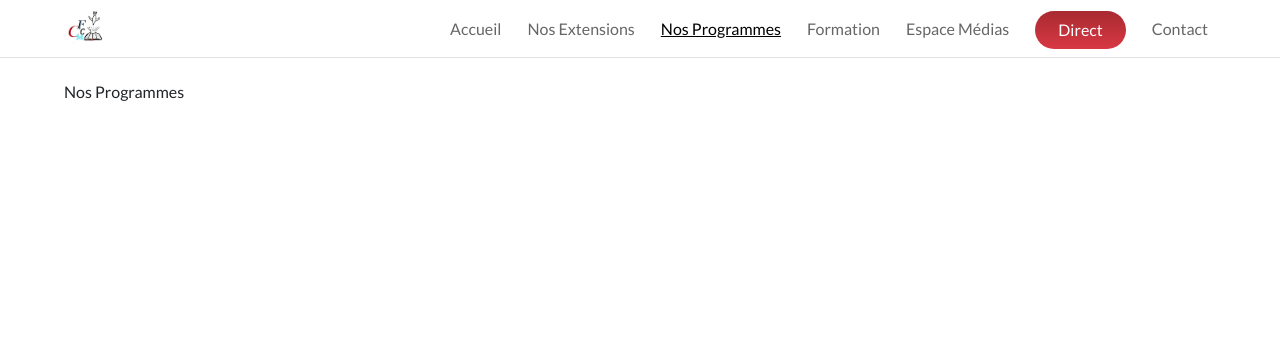
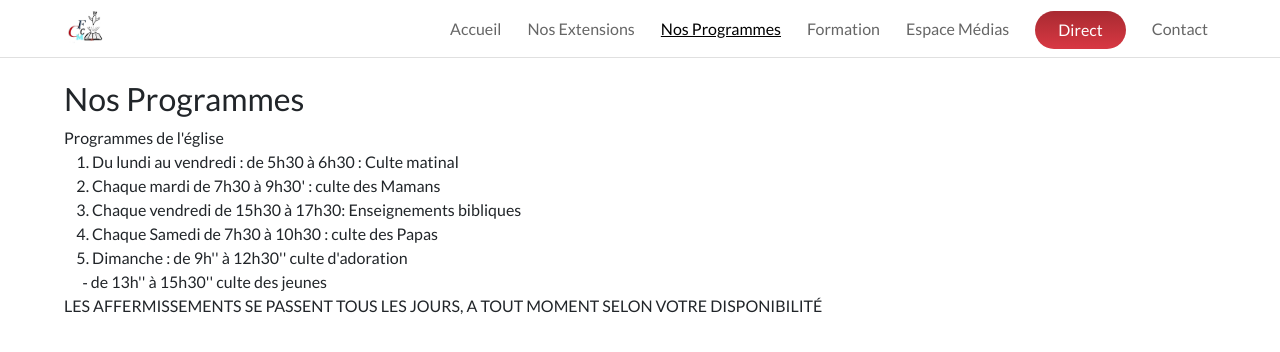
Before and after one commit to Olivier-Kango/cfcm, a React (Create React App) app: page /nos-programmes in a window 1280 px wide. Shown: the top 352 px of the page. Built offline with nearby package versions, Linux system fonts and the light colour scheme; a web font is replaced by a local one.

Commit message:
Add Accueil

```diff
--- a/src/components/Programmes.js
+++ b/src/components/Programmes.js
@@ -3,7 +3,23 @@ import '../styling/Programmes.scss';
 
 const Programmes = () => (
   <div className="programmes">
-    Nos Programmes
+    <h2>Nos Programmes</h2>
+    Programmes de l&apos;église
+    <br />
+    &nbsp;&nbsp;&nbsp;&nbsp;1. Du lundi au vendredi : de 5h30 à 6h30 : Culte matinal
+    <br />
+    &nbsp;&nbsp;&nbsp;&nbsp;2. Chaque mardi de 7h30 à 9h30&apos; : culte des Mamans
+    <br />
+    &nbsp;&nbsp;&nbsp;&nbsp;3. Chaque vendredi de 15h30 à 17h30: Enseignements bibliques
+    <br />
+    &nbsp;&nbsp;&nbsp;&nbsp;4. Chaque Samedi de 7h30 à 10h30 : culte des Papas
+    <br />
+    &nbsp;&nbsp;&nbsp;&nbsp;5. Dimanche : de 9h&apos;&apos; à 12h30&apos;&apos;
+    culte d&apos;adoration
+    <br />
+    &nbsp;&nbsp;&nbsp;&nbsp;&nbsp;&nbsp;⁃ de 13h&apos;&apos; à 15h30&apos;&apos; culte des jeunes
+    <br />
+    LES AFFERMISSEMENTS SE PASSENT TOUS LES JOURS, A TOUT MOMENT SELON VOTRE DISPONIBILITÉ
   </div>
 );
 
```
